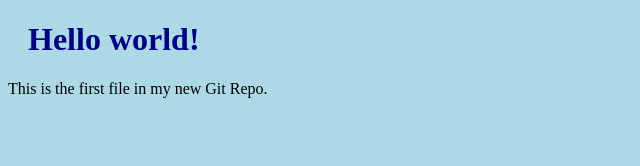
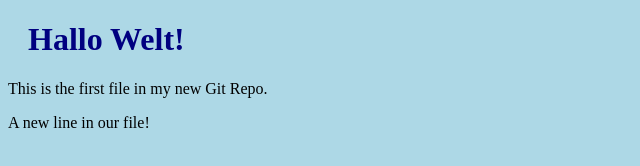
Before and after one commit to haligali64/hallo-welt, a plain HTML site: page index.html in a window 1280 px wide. Shown: the whole page, without its empty margins (0-640 px from the left). Drawn offline with Linux system fonts and the light colour scheme.

Commit message:
Updated index.html with a new line

```diff
--- a/index.html
+++ b/index.html
@@ -1,13 +1,14 @@
  <!DOCTYPE html>
 <html>
 <head>
-<title>Hello World!</title>
+<title>Hallo Welt!</title>
 <link rel="stylesheet" href="bluestyle.css">
 </head>
 <body>
 
-	<h1>Hello world!</h1>
+	<h1>Hallo Welt!</h1>
 	<p>This is the first file in my new Git Repo.</p>
+	<p>A new line in our file!</p>
 
 </body>
 </html>
```
